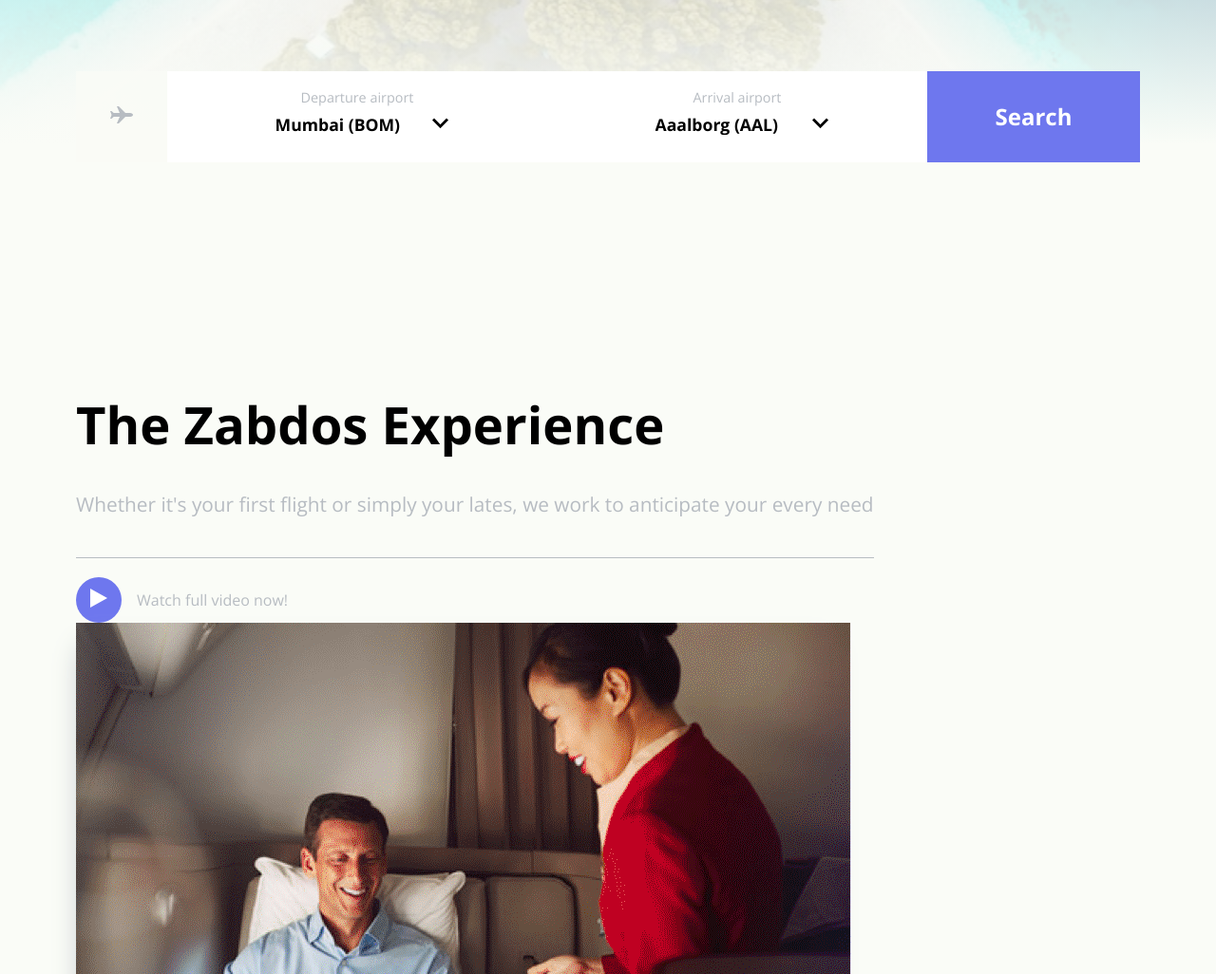
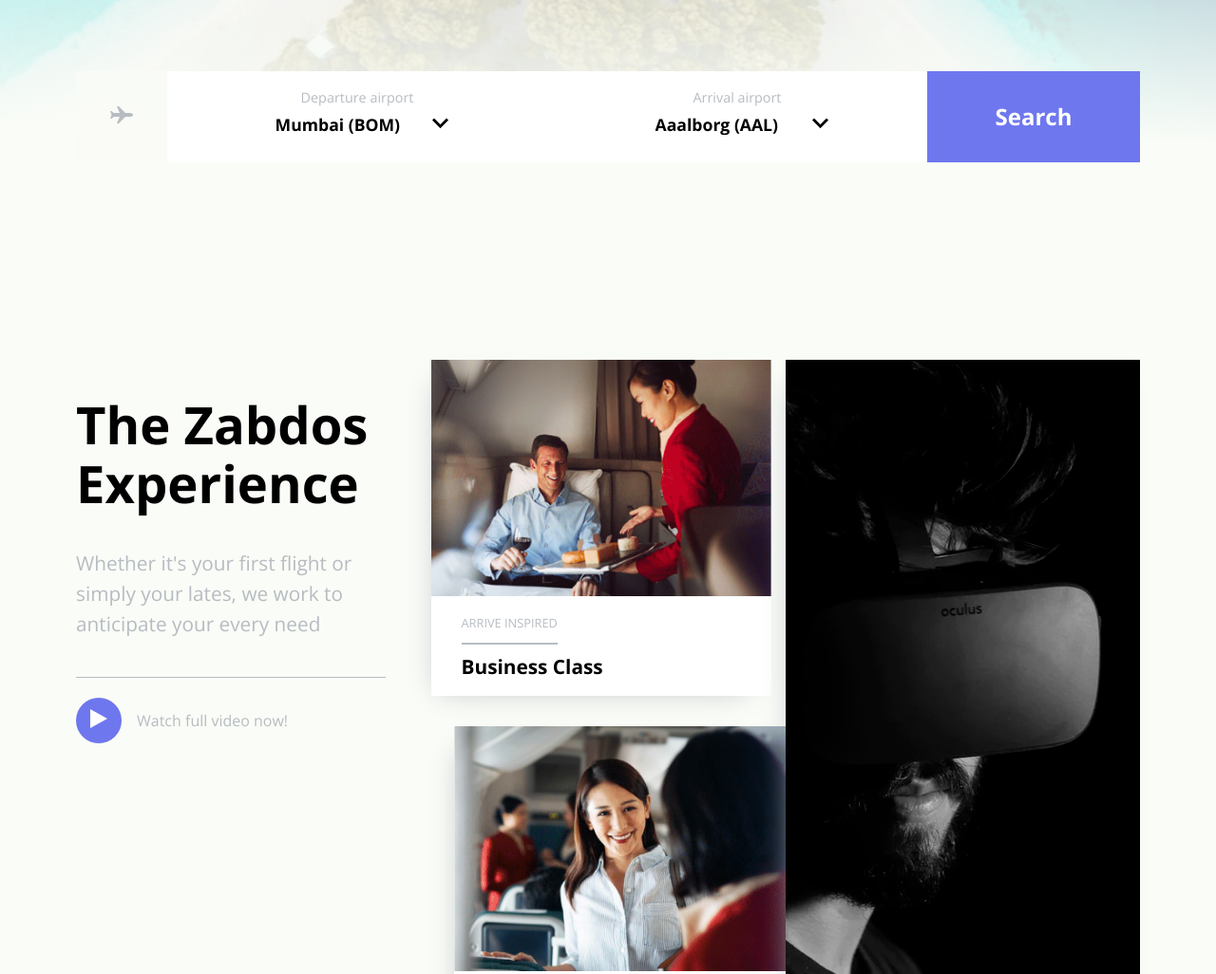
Before and after one commit to wpiesiak/CSS02, a plain HTML site: page index.html in a window 1280 px wide. Shown: the part 648-1674 px from the top of the page at 95% size. Drawn offline with nearby package versions, Linux system fonts and the light colour scheme; files that its build step writes are made by us from their sources; some icons are missing; files whose address does not match are found by name.

Commit message:
progress

```diff
--- a/sass/experience_section.sass
+++ b/sass/experience_section.sass
@@ -7,7 +7,7 @@
     flex-wrap: wrap
     justify-content: space-between
 
-.experience__element_container
+.experience__element-container
   @media (min-width: $desktop-min)
     width: 32%
 
```
